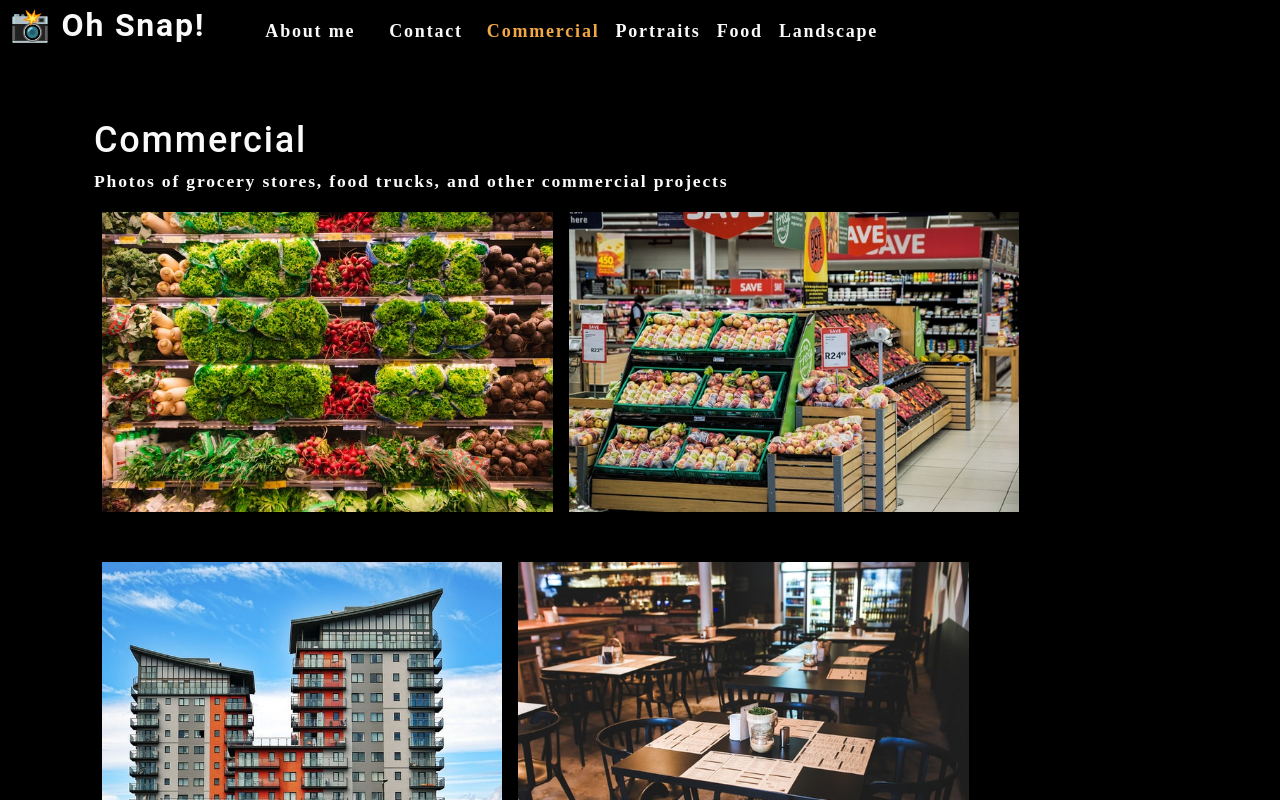
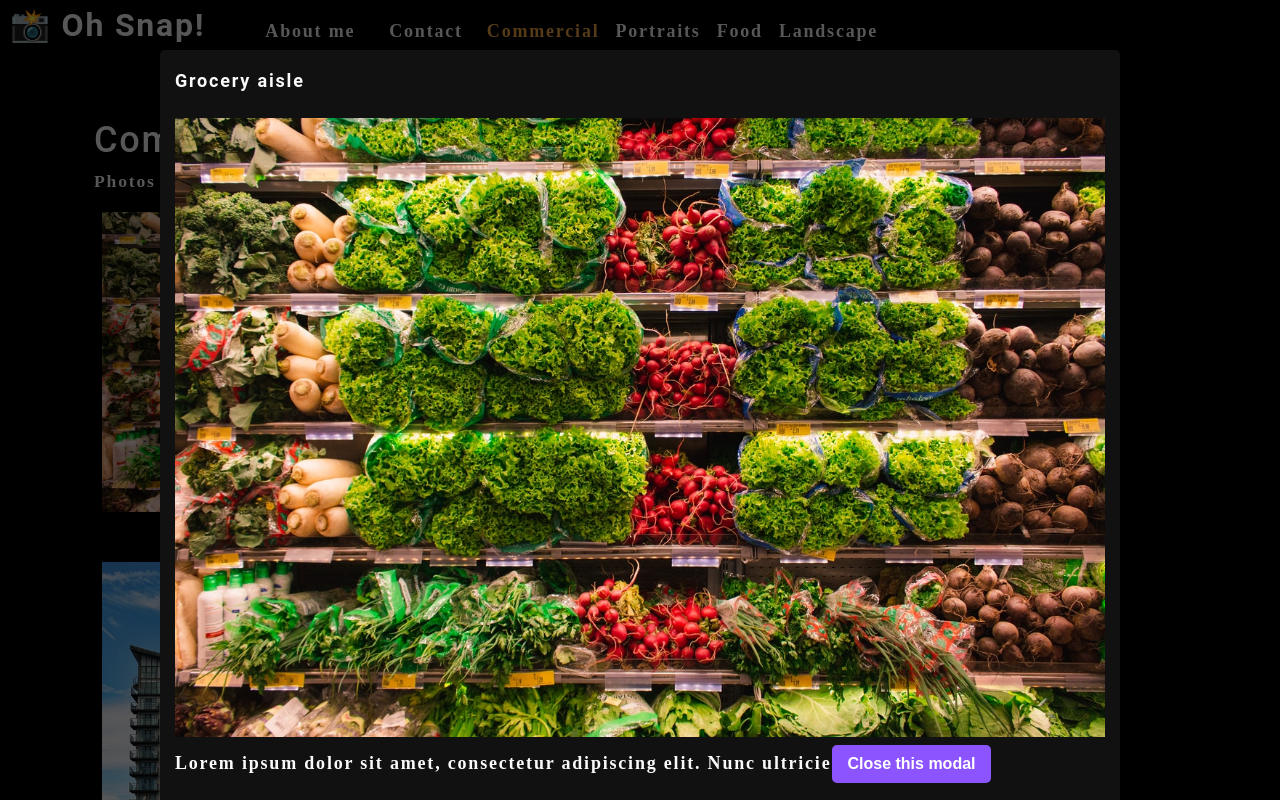
Before and after one commit to thenickgarza/photo-port, a React (Create React App) app: page / in a window 1280 px wide. Both pictures are taken after a click on the picture 327 px from the left and 361 px from the top of the page. Shown: the top 800 px of the page. Built offline with nearby package versions, Linux system fonts and the light colour scheme.

Commit message:
added the feature to be able to enlarge  a image with a click using a modal and useState

```diff
--- /dev/null
+++ b/src/components/Modal/index.js
@@ -0,0 +1,25 @@
+import React from "react";
+
+function Modal({currentPhoto}) {
+
+    const {name, category, description, index} = currentPhoto;
+
+
+    return (
+        <div className="modalBackdrop">
+            <div className="modalContainer">
+                <h3 className="modalTitle">{name}</h3>
+                <img src={require(`../../assets/large/${category}/${index}.jpg`)} alt="currentcategory" />
+                <o>
+                    {description}
+                </o>
+                <button type="button">
+                    Close this modal
+                </button>
+            </div>
+        </div>
+    );
+
+}
+
+export default Modal;
--- a/src/components/PhotoList/index.js
+++ b/src/components/PhotoList/index.js
@@ -1,4 +1,5 @@
 import React, { useState } from 'react';
+import Modal from '../Modal';
 
 const PhotoList = ({ category }) => {
 
@@ -101,15 +102,28 @@
   ]);
 
   const currentPhotos = photos.filter((photo) => photo.category === category);
+  const [isModalOpen, setIsModalOpen] = useState(false);
+
+  const [currentPhoto, setCurrentPhoto] = useState();
+
+  const toggleModal = (image, i) => {
+    // current photo
+    setCurrentPhoto({...image, index: i})
+    setIsModalOpen(true)
+  }
+
+
 
   return (
     <div>
+     {isModalOpen && <Modal currentPhoto={currentPhoto} />}
       <div className="flex-row">
         {currentPhotos.map((image, i) => (
           <img
             src={require(`../../assets/small/${category}/${i}.jpg`)}
             alt={image.name}
             className="img-thumbnail mx-1"
+            onClick={() => toggleModal(image, i)}
             key={image.name}
           />
         ))}
```
